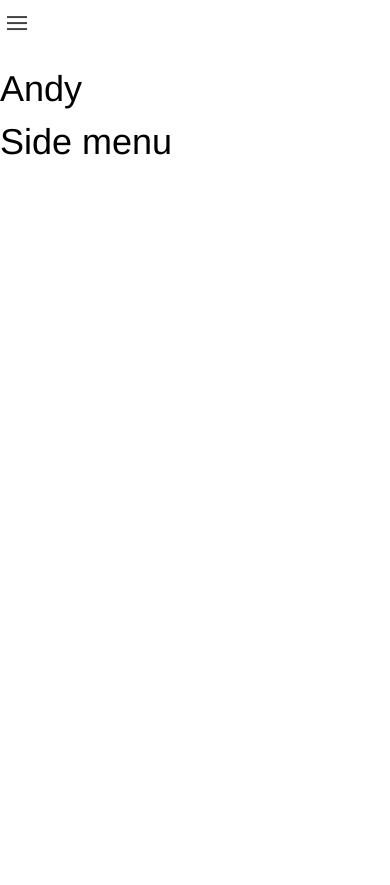
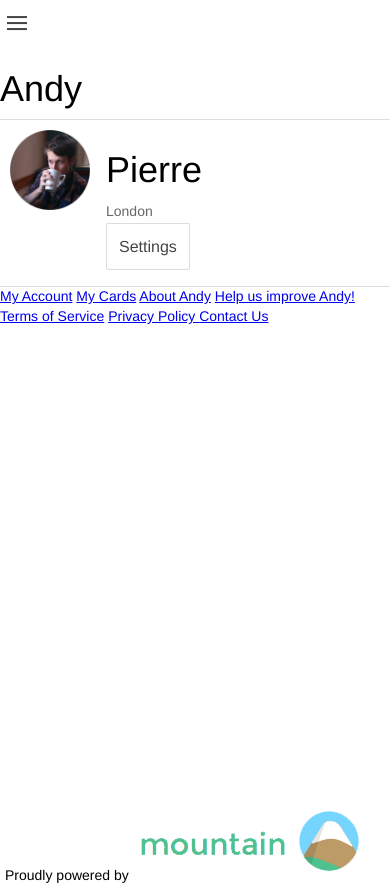
Before and after one commit to shnist/andy, a website: page application/www/index.html in a window 390 px wide. Before the commit the page ends 844 px from the top, so only its background shows below. Drawn offline with Linux system fonts and the light colour scheme; some packages are replaced by stand-ins of ours; files that its build step writes are made by us from their sources; files whose address does not match are found by name.

Commit message:
Added all the content of the side menu

```diff
--- a/application/www/index.html
+++ b/application/www/index.html
@@ -34,9 +34,46 @@
       </ion-side-menu-content>
       <!-- side menu -->
       <ion-side-menu side="left">
-        <ion-header-bar>
-          <h1>Side menu</h1>
-        </ion-header-bar>
+        <ion-content>
+          <div class="item item-thumbnail-left">
+            <img src="img/profile_pierre.png" alt="Your profile picture">
+            <h1>Pierre</h1>
+            <p>London</p>
+            <button class="button button-light">Settings</button>
+          </div>
+          <ion-list>
+            <ion-item>
+              <a href="#/my-accout">My Account</a>
+            </ion-item>
+            <ion-item>
+              <a href="#/my-cards">My Cards</a>
+            </ion-item>
+            <ion-item>
+              <a href="#/about-andy">About Andy</a>
+            </ion-item>
+          </ion-list>
+          <ion-list>
+            <ion-item>
+              <a href="#/improve-andy">Help us improve Andy!</a>
+            </ion-item>
+            <ion-item>
+              <a href="#/terms-of-service">Terms of Service</a>
+            </ion-item>
+            <ion-item>
+              <a href="#/privacy-policy">
+                Privacy Policy
+              </a>
+            </ion-item>
+            <ion-item>
+              <a href="#/contact">
+                Contact Us
+              </a>
+            </ion-item>
+          </ion-list>
+          <div class="bar bar-footer">
+            <p>Proudly powered by <img src="img/mountain.png" alt="Mountain"></p>
+          </div>
+        </ion-content>
       </ion-side-menu>
     </ion-side-menus>
   </body>
```
Also changed, not shown: application/www/img/mountain.png (added), application/www/img/profile_pierre.png (added).
